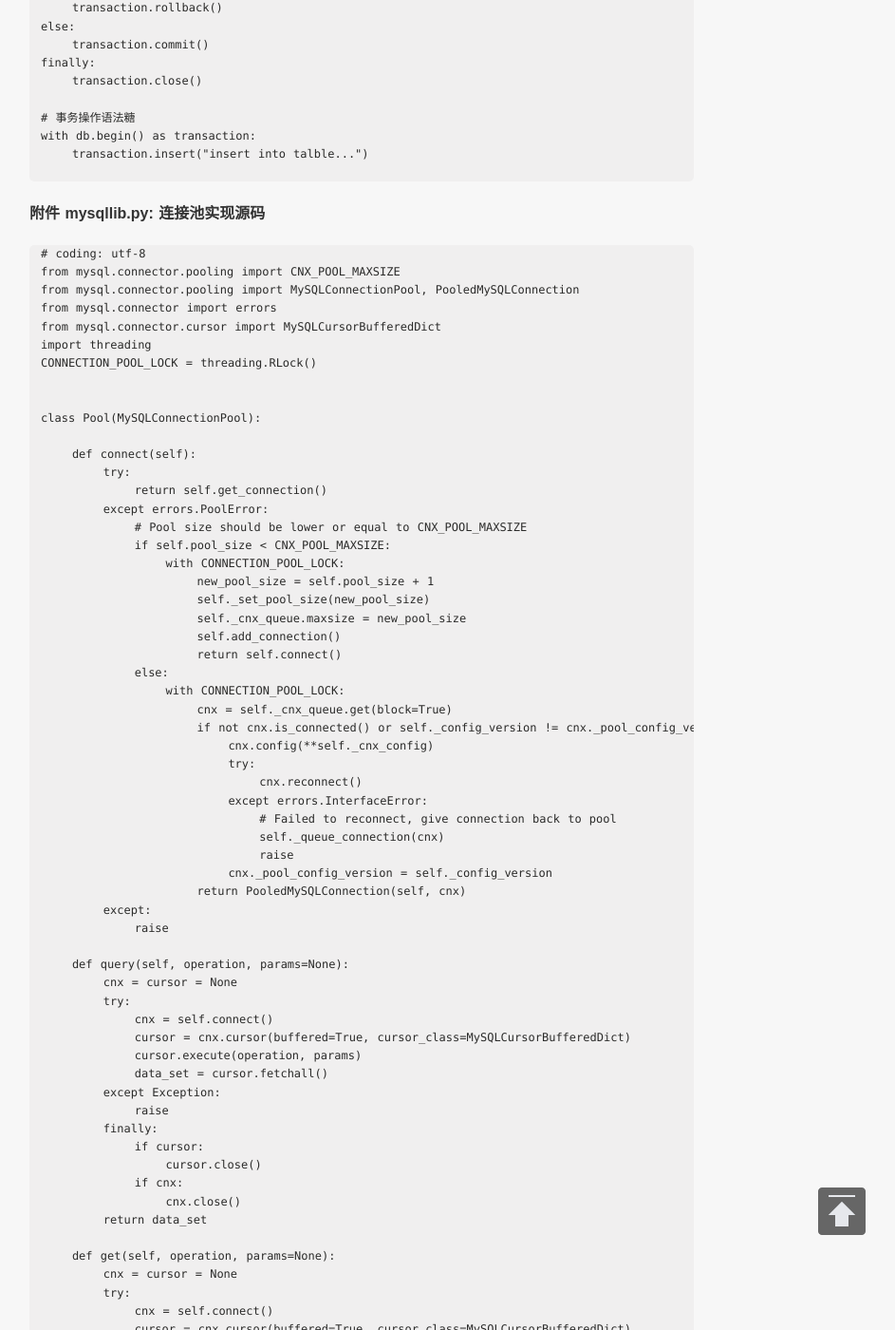
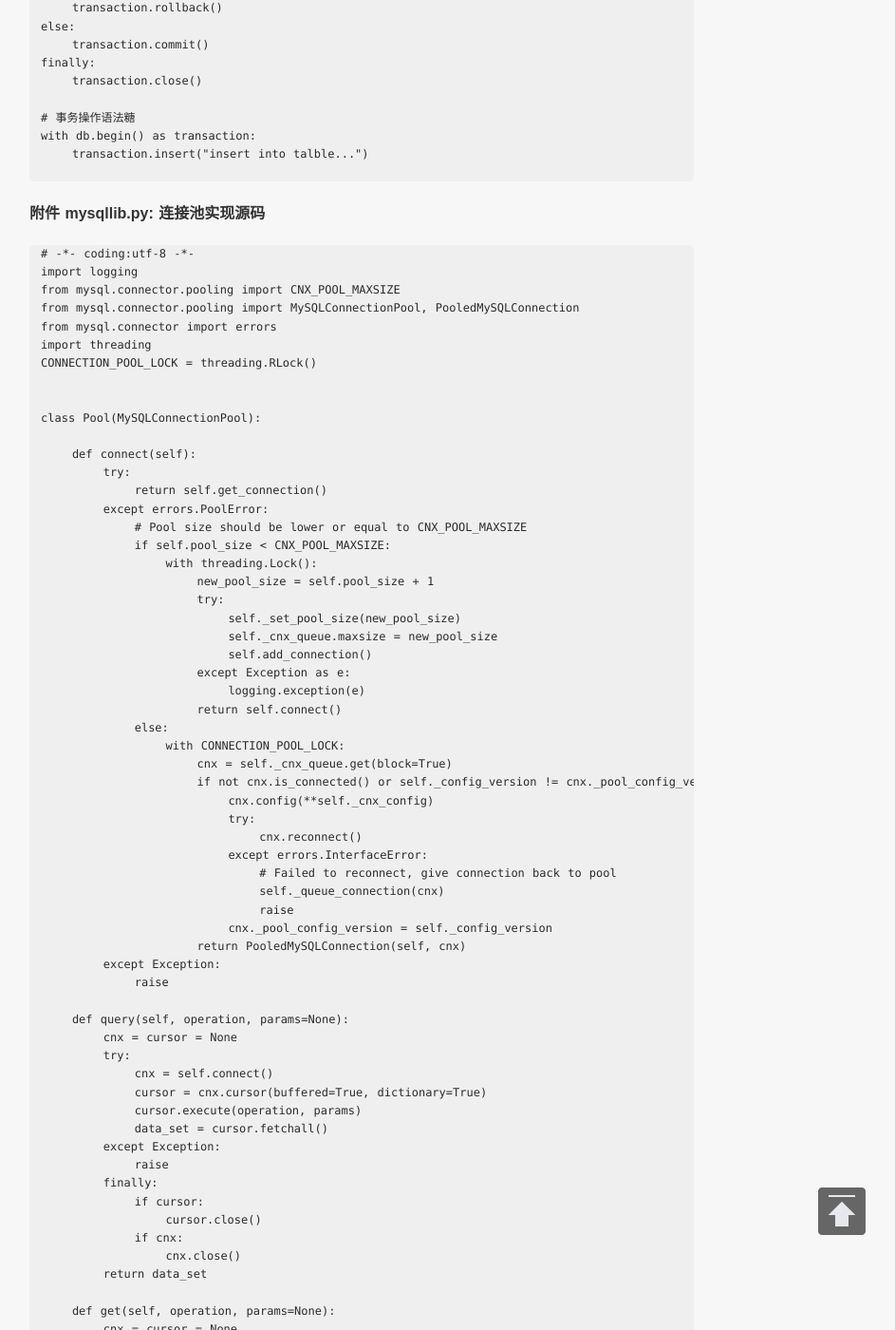
Before and after one commit to hopehook/HopeHook.com, a Jekyll site: the page built from _posts/2017-06-13-python_mysql_pool.md, in a window 1280 px wide and 1400 px high, scrolled down 1036 px. Shown: the whole window at 95% size, without its empty margins (259-1202 px from the left). Built offline with Jekyll 4.4.1, drawn with Linux system fonts in a browser that asks for light colours; some web fonts are replaced; comment, search, counter and statistics services are not loaded; some of the changed text lies outside the part shown.

Commit message:
Update 2017-06-13-python_mysql_pool.md

```diff
--- a/_posts/2017-06-13-python_mysql_pool.md
+++ b/_posts/2017-06-13-python_mysql_pool.md
@@ -71,11 +71,11 @@ with db.begin() as transaction:
 #### 附件 mysqllib.py: 连接池实现源码
 
 <pre>
-# coding: utf-8
+# -*- coding:utf-8 -*-
+import logging
 from mysql.connector.pooling import CNX_POOL_MAXSIZE
 from mysql.connector.pooling import MySQLConnectionPool, PooledMySQLConnection
 from mysql.connector import errors
-from mysql.connector.cursor import MySQLCursorBufferedDict
 import threading
 CONNECTION_POOL_LOCK = threading.RLock()
 
@@ -88,11 +88,14 @@ class Pool(MySQLConnectionPool):
         except errors.PoolError:
             # Pool size should be lower or equal to CNX_POOL_MAXSIZE
             if self.pool_size < CNX_POOL_MAXSIZE:
-                with CONNECTION_POOL_LOCK:
+                with threading.Lock():
                     new_pool_size = self.pool_size + 1
-                    self._set_pool_size(new_pool_size)
-                    self._cnx_queue.maxsize = new_pool_size
-                    self.add_connection()
+                    try:
+                        self._set_pool_size(new_pool_size)
+                        self._cnx_queue.maxsize = new_pool_size
+                        self.add_connection()
+                    except Exception as e:
+                        logging.exception(e)
                     return self.connect()
             else:
                 with CONNECTION_POOL_LOCK:
@@ -107,14 +110,14 @@ class Pool(MySQLConnectionPool):
                             raise
                         cnx._pool_config_version = self._config_version
                     return PooledMySQLConnection(self, cnx)
-        except:
+        except Exception:
             raise
 
     def query(self, operation, params=None):
         cnx = cursor = None
         try:
             cnx = self.connect()
-            cursor = cnx.cursor(buffered=True, cursor_class=MySQLCursorBufferedDict)
+            cursor = cnx.cursor(buffered=True, dictionary=True)
             cursor.execute(operation, params)
             data_set = cursor.fetchall()
         except Exception:
@@ -130,7 +133,7 @@ class Pool(MySQLConnectionPool):
         cnx = cursor = None
         try:
             cnx = self.connect()
-            cursor = cnx.cursor(buffered=True, cursor_class=MySQLCursorBufferedDict)
+            cursor = cnx.cursor(buffered=True, dictionary=True)
             cursor.execute(operation, params)
             data_set = cursor.fetchone()
         except Exception:
@@ -208,7 +211,7 @@ class Transaction(object):
         self.cnx = None
         if isinstance(connection, PooledMySQLConnection):
             self.cnx = connection
-            self.cursor = connection.cursor(buffered=True, cursor_class=MySQLCursorBufferedDict)
+            self.cursor = connection.cursor(buffered=True, dictionary=True)
         else:
             raise AttributeError("connection should be a PooledMySQLConnection")
 
@@ -268,4 +271,5 @@ class Transaction(object):
     def close(self):
         self.cursor.close()
         self.cnx.close()
+
 </pre>
```
